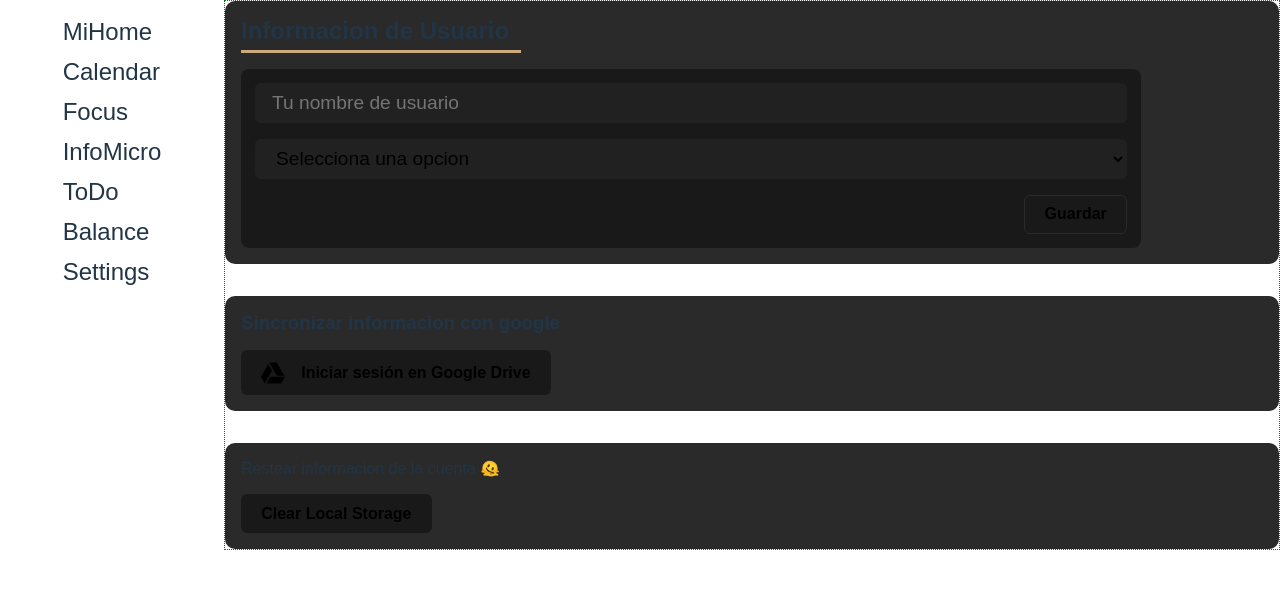
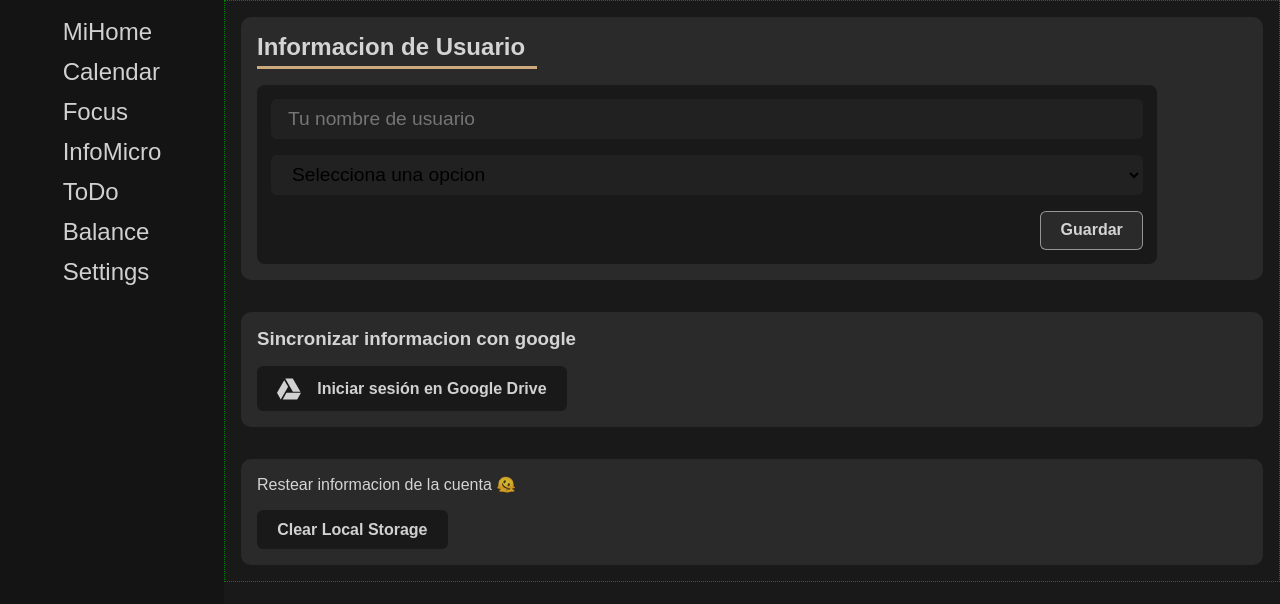
Before and after one commit to IaconoG/Proyecto-Bootcamp-de-React--CF, a React (Vite) app in the folder MiHome-Proyecto-Bootcamp-React-CF/: page /dashboard/settings in a window 1280 px wide. Shown: the top 604 px of the page. Built offline with nearby package versions, Linux system fonts and the light colour scheme.

Commit message:
cambio en estilos

```diff
--- a/MiHome-Proyecto-Bootcamp-React-CF/src/App.css
+++ b/MiHome-Proyecto-Bootcamp-React-CF/src/App.css
@@ -5,4 +5,6 @@
   text-align: center;
   display: flex;
   flex-direction: column;
+  background-color: rgb(25, 25, 25);
+  color: rgba(255, 255, 255, 0.8);
 }
--- a/MiHome-Proyecto-Bootcamp-React-CF/src/components/Form/Form.module.css
+++ b/MiHome-Proyecto-Bootcamp-React-CF/src/components/Form/Form.module.css
@@ -6,7 +6,7 @@
   border-radius: 8px;
   padding: 0.875rem;
   border-radius: 8px;
-  background-color: rgba(0, 0, 0, 0.4);
+  background-color: rgb(25, 25, 25);
 }
 
 form > *:not(:last-child) {
--- a/MiHome-Proyecto-Bootcamp-React-CF/src/components/Form/utils/types.ts
+++ b/MiHome-Proyecto-Bootcamp-React-CF/src/components/Form/utils/types.ts
@@ -1,5 +1,5 @@
 import { UserData } from '../../../state/utils/types';
-import { FormNewTask } from '../../../views/Dashboard/utils/types';
+import { FormNewTask } from '../../../views/Dashboard/components/ToDo/utils/types';
 
 export type FormDataType = UserData | FormNewTask;
 
--- a/MiHome-Proyecto-Bootcamp-React-CF/src/components/Navbar/Navbar.module.css
+++ b/MiHome-Proyecto-Bootcamp-React-CF/src/components/Navbar/Navbar.module.css
@@ -1,3 +1,6 @@
+nav {
+  background-color: rgb(20, 20, 20);
+}
 .navbar {
   height: 4rem;
   /* border: 1px dotted red; */
--- a/MiHome-Proyecto-Bootcamp-React-CF/src/index.css
+++ b/MiHome-Proyecto-Bootcamp-React-CF/src/index.css
@@ -26,7 +26,6 @@ background-color: rgb(42, 42, 42); NEGRO
   font-weight: 400;
 
   color-scheme: light dark;
-  color: rgba(255, 255, 255, 0.87);
   /* background-color: #242424;  buscar un color de fondo */
 
   font-synthesis: none;
@@ -105,13 +104,14 @@ textarea:focus {
 
 button,
 input[type='submit'] {
+  color: rgba(255, 255, 255, 0.8);
   padding: 0.6em 1.2em;
   font-size: 1em;
   font-weight: 600;
   cursor: pointer;
   border-radius: 6px;
   border: 1px solid transparent;
-  background-color: rgb(25, 25, 25);
+  background-color: rgb(42, 42, 42);
   transition: border-color 0.2s ease;
   max-width: fit-content;
   gap: 1rem;
@@ -134,7 +134,6 @@ button:active {
   transform: scale(0.95);
 }
 
-/* rest textarea */
 textarea {
   border: none;
   overflow: auto;
@@ -145,6 +144,7 @@ textarea {
   box-shadow: none;
 
   resize: none;
+  padding: 3px 5px;
 }
 
 @media (prefers-color-scheme: light) {
--- a/MiHome-Proyecto-Bootcamp-React-CF/src/views/Dashboard/Dashboard.module.css
+++ b/MiHome-Proyecto-Bootcamp-React-CF/src/views/Dashboard/Dashboard.module.css
@@ -6,6 +6,13 @@ main {
 .dashboardContent {
   margin-left: 14rem;
   border: 1px dotted green;
+}
+
+.dashboardContent > div {
+  padding: 1rem;
+}
+.outlet > div {
+  border-radius: 10px;
 }
 
 .widgetsContainer {
--- a/MiHome-Proyecto-Bootcamp-React-CF/src/views/Dashboard/components/ToDo/FullView/components/AddTaskForm/AddTaskForm.module.css
+++ b/MiHome-Proyecto-Bootcamp-React-CF/src/views/Dashboard/components/ToDo/FullView/components/AddTaskForm/AddTaskForm.module.css
@@ -68,7 +68,6 @@
   justify-self: end;
   width: 100%;
   max-width: 150px;
-  background-color: rgb(42, 42, 42);
   margin-bottom: 0rem;
 }
 
--- a/MiHome-Proyecto-Bootcamp-React-CF/src/views/Dashboard/components/ToDo/components/TaskItem/TaskItem.module.css
+++ b/MiHome-Proyecto-Bootcamp-React-CF/src/views/Dashboard/components/ToDo/components/TaskItem/TaskItem.module.css
@@ -1,6 +1,6 @@
 .taskContainer {
   width: 100%;
-  border: 2px solid transparent;
+  border: 1px solid transparent;
   border-radius: 1rem;
   padding: 0.4rem 12px;
   display: grid;
@@ -17,6 +17,7 @@
   cursor: pointer;
   transition: height 0.3s ease-in-out;
   line-height: 1;
+  background-color: rgba(0, 0, 0, 0.2);
 }
 
 .taskContainer:hover {
@@ -74,9 +75,10 @@
 
 .taskDate {
   grid-area: date;
-  font-size: 0.875rem;
+  font-size: 0.7rem;
   font-style: italic;
   color: rgba(255, 255, 255, 0.5);
+  justify-self: end;
 }
 
 .taskComplete {
@@ -100,9 +102,7 @@
 
 .editButton,
 .deleteButton {
-  color: rgba(255, 255, 255, 0.7);
-  background-color: rgb(42, 42, 42);
-  border: 1px solid rgba(255, 255, 255, 0.8);
+  border: 1px solid rgba(255, 255, 255, 0.3);
   padding: 0.3rem 0.8rem;
   font-size: 1.1rem;
   transition: color 0.2s ease, border-color 0.2s ease;
@@ -119,13 +119,13 @@
 }
 
 .low {
-  border-color: rgba(0, 255, 0, 0.5);
+  border-color: rgba(0, 255, 0, 0.4);
 }
 .medium {
-  border-color: rgba(255, 255, 0, 0.6);
+  border-color: rgba(255, 255, 0, 0.4);
 }
 .high {
-  border-color: rgba(255, 0, 0, 0.6);
+  border-color: rgba(255, 0, 0, 0.4);
 }
 
 /* XXX: Lo que esta comentado sirve para ocultar y mostrar contenido segun hover, podria servir mas adelante */
--- a/MiHome-Proyecto-Bootcamp-React-CF/src/views/Settings/Settings.module.css
+++ b/MiHome-Proyecto-Bootcamp-React-CF/src/views/Settings/Settings.module.css
@@ -11,6 +11,10 @@
   padding: 1rem;
   gap: 1rem;
   flex-wrap: wrap;
+}
+
+.container > button {
+  background-color: rgb(25, 25, 25);
 }
 
 /* User */
@@ -35,7 +39,7 @@
 }
 
 .btn {
-  border: 1px solid rgba(42, 42, 42);
+  border: 1px solid rgba(255, 255, 255, 0.5);
 }
 
 /* Google Sync */
--- a/MiHome-Proyecto-Bootcamp-React-CF/src/views/Settings/index.tsx
+++ b/MiHome-Proyecto-Bootcamp-React-CF/src/views/Settings/index.tsx
@@ -82,11 +82,9 @@ const Settings: React.FC = () => {
       <div className={styles.container}>
         Restear informacion de la cuenta 🫠
         {/* FIXME: Elimnar el boton, solo es de prueba */}
-        <div>
-          <button onClick={handleClickClearWidgetFromLocalStorage}>
-            <span>Clear Local Storage</span>
-          </button>
-        </div>
+        <button onClick={handleClickClearWidgetFromLocalStorage}>
+          <span>Clear Local Storage</span>
+        </button>
       </div>
     </div>
   );
```
